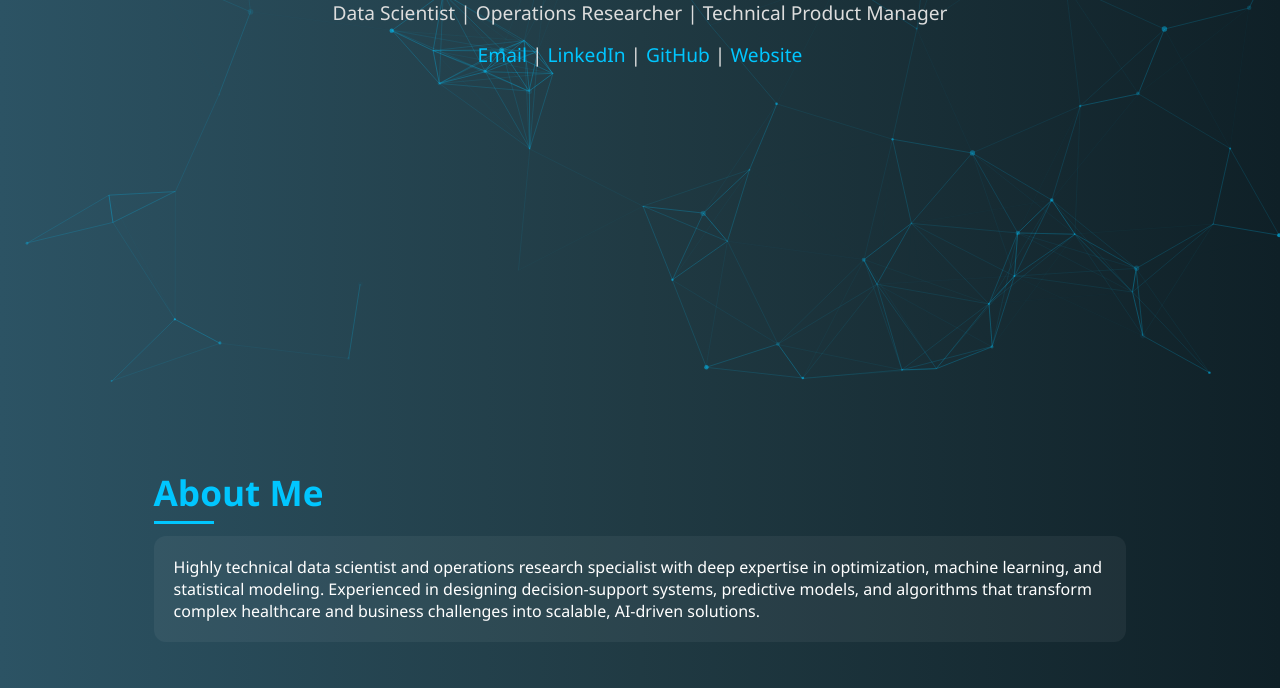
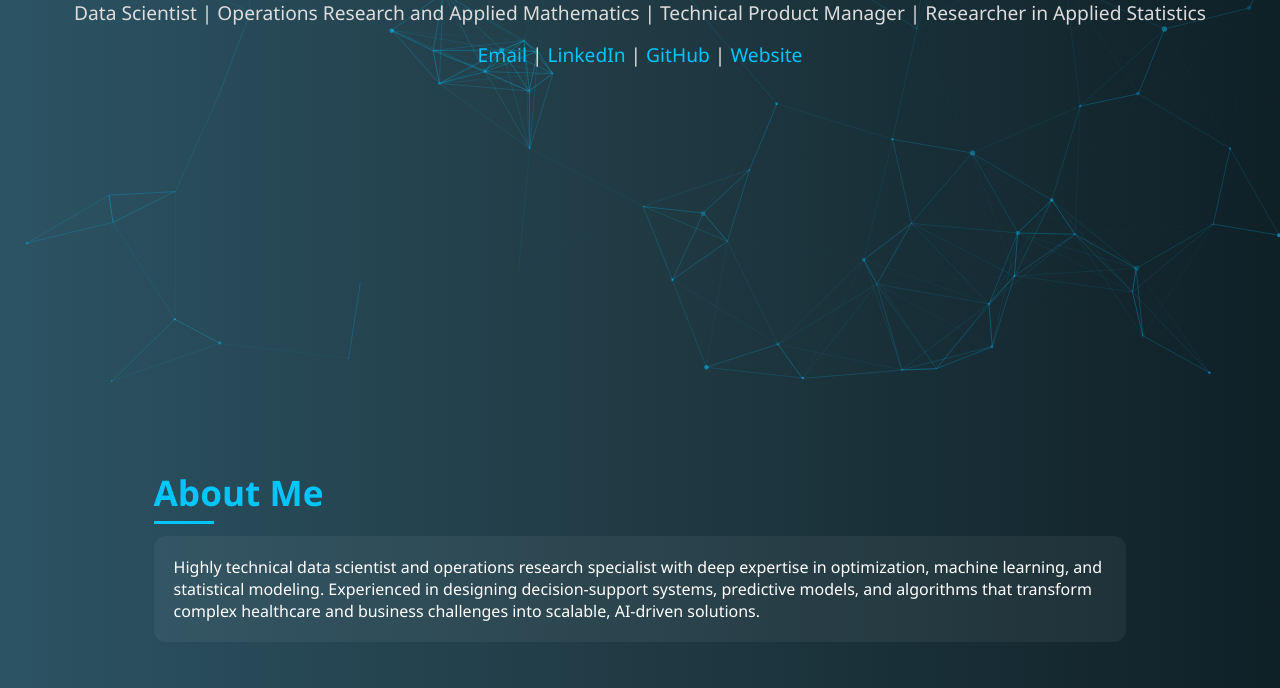
Before and after one commit to mostafadentist/Dr-Mostafa-Samy, a plain HTML site: page index.html in a window 1280 px wide. Shown: the part 412-1100 px from the top of the page. Drawn offline with nearby package versions, Linux system fonts and the light colour scheme.

Commit message:
update content

```diff
--- a/index.html
+++ b/index.html
@@ -86,7 +86,7 @@
 
   <header>
     <h1>Dr. Mostafa Samy</h1>
-    <p>Data Scientist | Operations Researcher | Technical Product Manager</p>
+    <p>Data Scientist | Operations Research and Applied Mathematics | Technical Product Manager | Researcher in Applied Statistics</p>
     <p>
       <a href="mailto:mostafasamyyyy@gmail.com">Email</a> |
       <a href="https://linkedin.com/in/dr-mostafa-samy">LinkedIn</a> |
```
